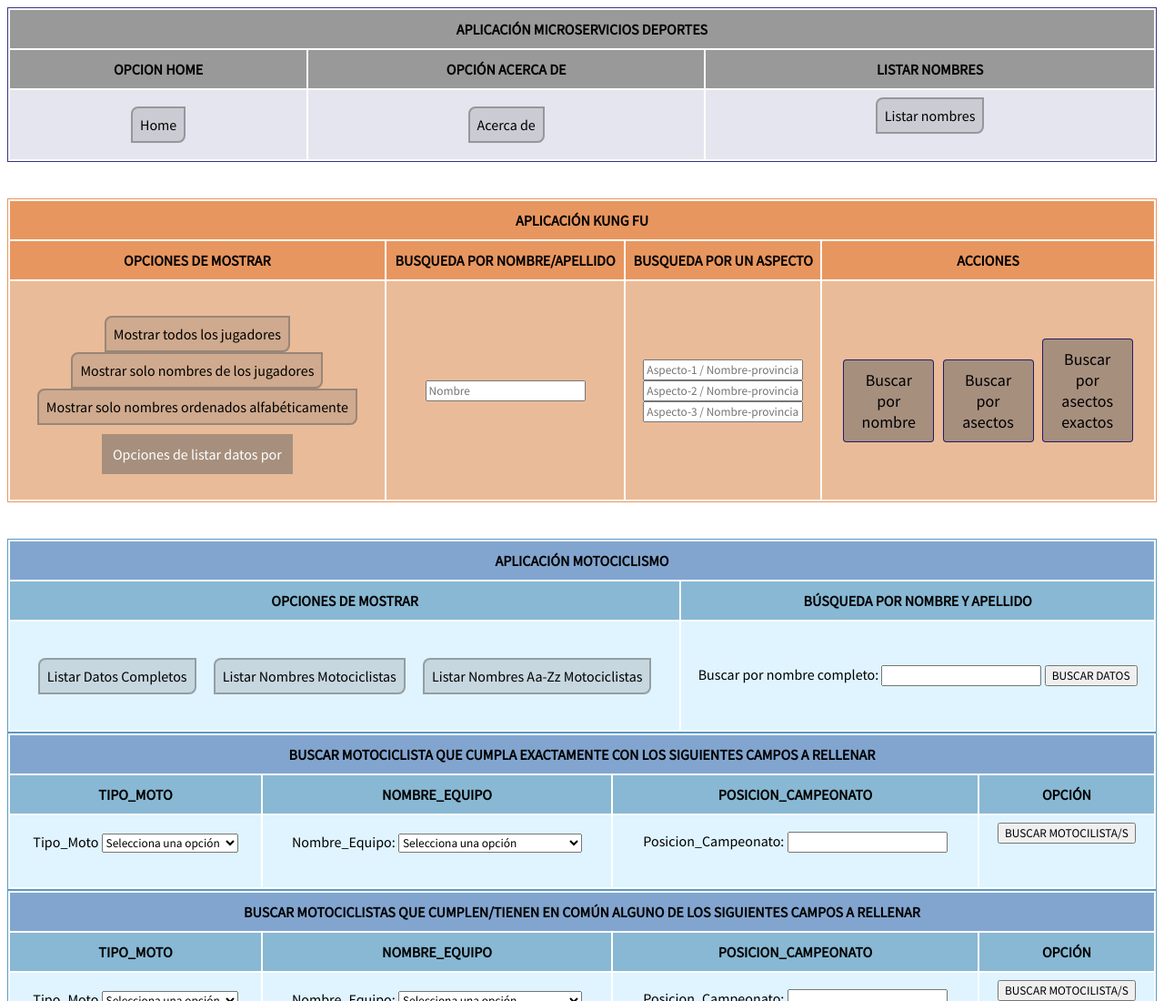
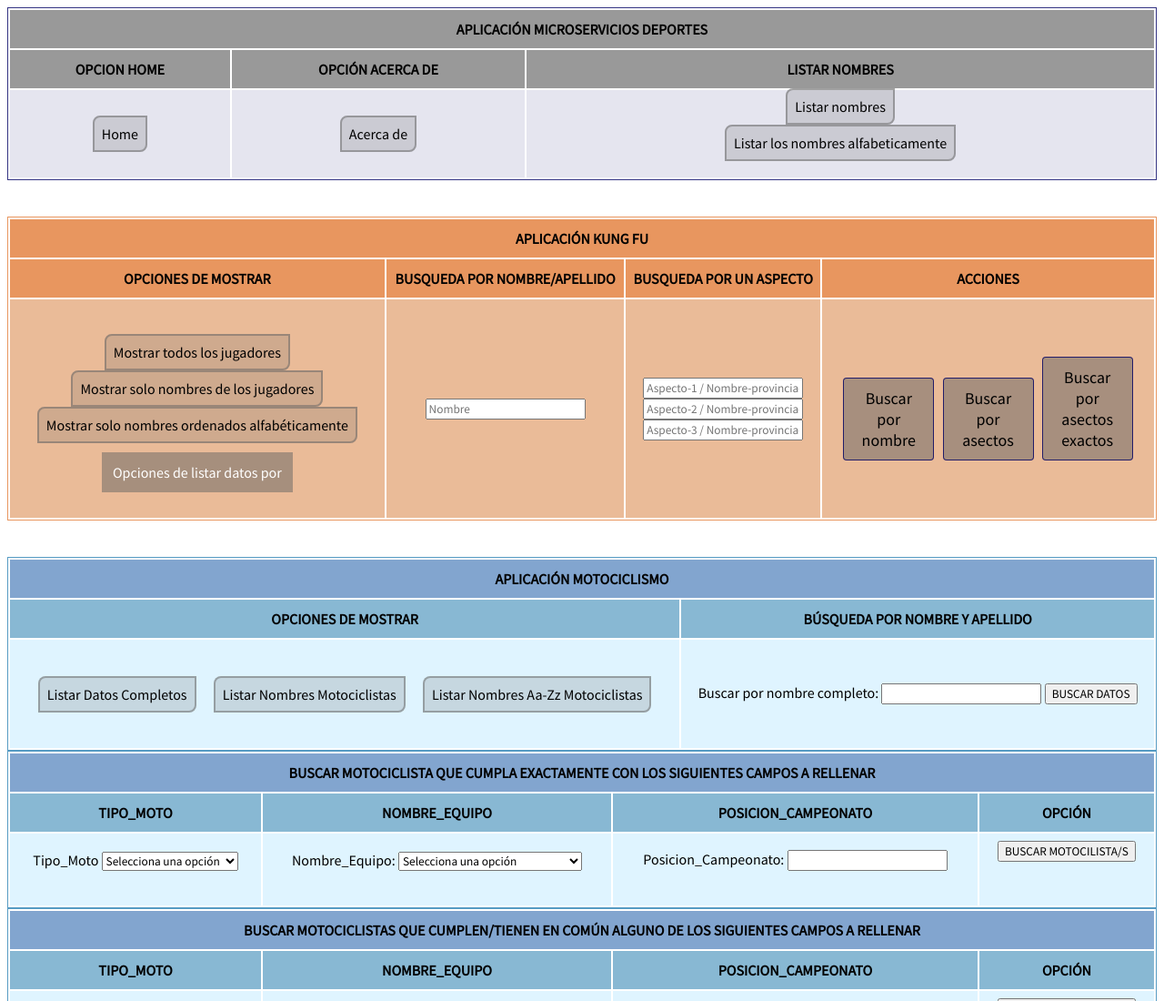
Before and after one commit to UJA-DAGIL-22-23/d-agil-2022-2023-practica-4-bader_carlos_irene_javier_raul, a website with bundled scripts: page front-end/static-files/index.html in a window 1280 px wide. Shown: the top 1100 px of the page at 91% size. Built offline with nearby package versions, Linux system fonts and the light colour scheme; no server answers.

Commit message:
Añadir el botón al index de la HU8

```diff
--- a/front-end/static-files/index.html
+++ b/front-end/static-files/index.html
@@ -50,6 +50,8 @@
                     </td>
                     <td>
                         <a href="javascript:KungFu.listarTodosJugadores()" class="opcion-principal" title="Realizar un listado de todos los nombres de todos los BBDD">Listar nombres</a><br><br>
+                        <a href="javascript:KungFu.listarTodosJugadoresAlfabeticamente()" class="opcion-principal" title="Realizar un listado de todos los nombres de todos los BBDD ordenados alfabeticamente">Listar los nombres alfabeticamente</a><br><br>
+
                     </td>
                 </tr>
             </tbody>
```
